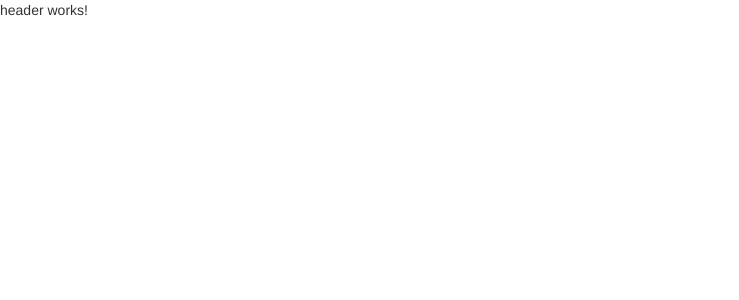
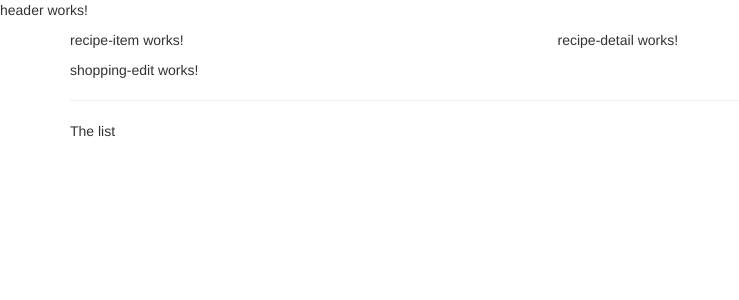
Before and after one commit to alakijaayo/Cookbook, an Angular app: page / in a window 1280 px wide. Shown: the top 300 px of the page, without its empty margins (0-739 px from the left). Built offline with nearby package versions, Linux system fonts and the light colour scheme.

Commit message:
Using the Components

```diff
--- a/src/app/app.component.html
+++ b/src/app/app.component.html
@@ -1 +1,9 @@
 <app-header></app-header>
+<div class="container">
+    <div class="row">
+        <div class="col-md-12">
+            <app-recipes></app-recipes>
+            <app-shopping-list></app-shopping-list>
+        </div>
+    </div>
+</div>
--- a/src/app/app.module.ts
+++ b/src/app/app.module.ts
@@ -8,7 +8,7 @@
 import { RecipesComponent } from './components/recipes/recipes.component';
 import { RecipeItemComponent } from './components/recipes/recipe-item/recipe-item.component';
 import { RecipeDetailComponent } from './components/recipes/recipe-detail/recipe-detail.component';
-import { ShoppingListComponent } from './components/shopping-list/shopping-list.component';
+import { ShoppingListComponent} from './components/shopping-list/shopping-list.component';
 import { ShoppingEditComponent } from './components/shopping-list/shopping-edit/shopping-edit.component';
 
 
--- a/src/app/components/recipes/recipe-list/recipe-list.component.html
+++ b/src/app/components/recipes/recipe-list/recipe-list.component.html
@@ -1 +1 @@
-<p>recipe-list works!</p>
+<app-recipe-item></app-recipe-item>
--- a/src/app/components/recipes/recipes.component.html
+++ b/src/app/components/recipes/recipes.component.html
@@ -1 +1,8 @@
-<p>recipes works!</p>
+<div class="row">
+    <div class="col-md-5">
+        <app-recipe-list></app-recipe-list>
+    </div>
+    <div class="col-md-7">
+        <app-recipe-detail></app-recipe-detail>
+    </div>
+</div>
--- a/src/app/components/shopping-list/shopping-list.component.html
+++ b/src/app/components/shopping-list/shopping-list.component.html
@@ -1 +1,7 @@
-<p>shopping-list works!</p>
+<div class="row">
+    <div class="col-xs-10">
+        <app-shopping-edit></app-shopping-edit>
+        <hr>
+        <p>The list</p>
+    </div>
+</div>
```
